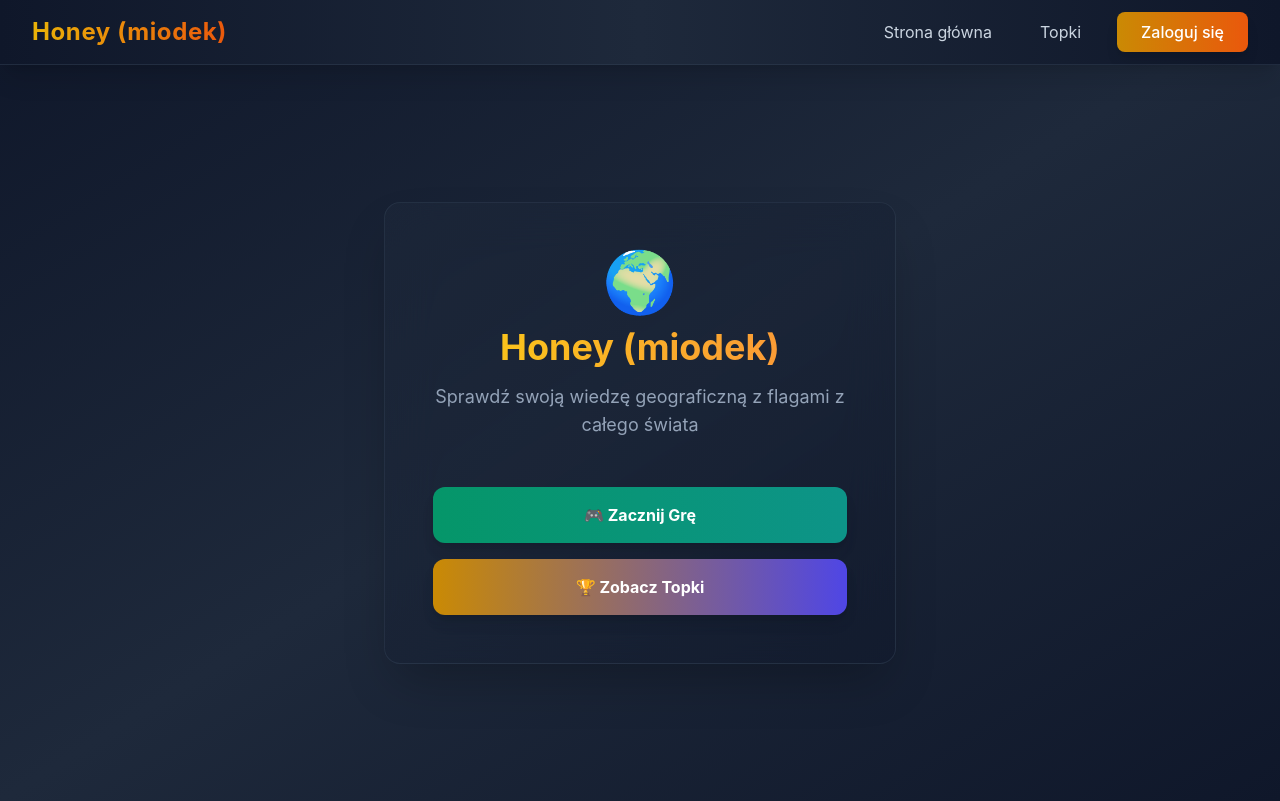
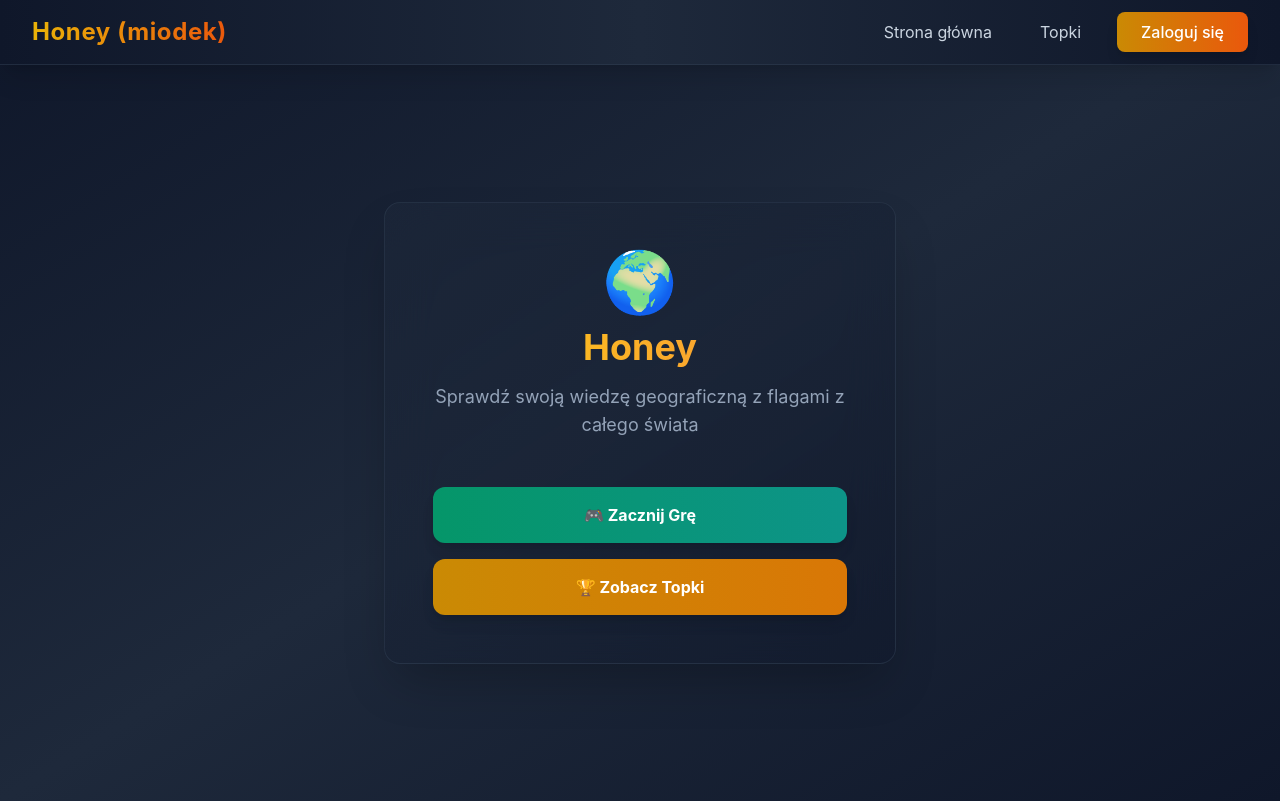
Before and after one commit to tak3down/honey, a Next.js app in the folder honey-frontend/: page / in a window 1280 px wide. Built offline with nearby package versions, Linux system fonts and the light colour scheme.

Commit message:
updated styles in honey, and added favicon

```diff
--- a/honey-frontend/app/page.tsx
+++ b/honey-frontend/app/page.tsx
@@ -218,7 +218,7 @@ export default function FlagGame() {
                 <div className="text-center mb-12">
                     <div className="text-6xl mb-4">🌍</div>
                     <h2 className="text-4xl font-bold bg-gradient-to-r from-yellow-400 to-orange-400 bg-clip-text text-transparent mb-4">
-                        Honey (miodek)
+                        Honey
                     </h2>
                     <p className="text-slate-400 text-lg">Sprawdź swoją wiedzę geograficzną z flagami z całego świata</p>
                 </div>
@@ -238,7 +238,7 @@ export default function FlagGame() {
 
                     <button
                         onClick={() => loadLeaderboard()}
-                        className="w-full bg-gradient-to-r from-yellow-600 to-indigo-600 hover:from-yellow-700 hover:to-indigo-700 text-white font-bold py-4 px-8 rounded-xl transition-all duration-200 shadow-lg transform hover:scale-105"
+                        className="w-full bg-gradient-to-r from-yellow-600 to-amber-600 hover:from-yellow-700 hover:to-amber-700 text-white font-bold py-4 px-8 rounded-xl transition-all duration-200 shadow-lg transform hover:scale-105"
                     >
                         🏆 Zobacz Topki
                     </button>
@@ -437,7 +437,7 @@ export default function FlagGame() {
                     <div className="space-y-4">
                         <button
                             onClick={() => loadLeaderboard()}
-                            className="w-full bg-gradient-to-r from-yellow-600 to-indigo-600 hover:from-yellow-700 hover:to-indigo-700 text-white font-bold py-4 px-8 rounded-xl transition-all duration-200 shadow-lg transform hover:scale-105"
+                            className="w-full bg-gradient-to-r from-yellow-600 to-amber-600 hover:from-yellow-700 hover:to-amber-700 text-white font-bold py-4 px-8 rounded-xl transition-all duration-200 shadow-lg transform hover:scale-105"
                         >
                             🏆 Wyświetl Topki
                         </button>
@@ -504,7 +504,7 @@ export default function FlagGame() {
                                             className="text-sm text-slate-400">{formatTime(entry.timeElapsed)}</div>
                                         <div
                                             className="text-xs text-slate-500">{Math.round((entry.score / 20) * 100)}%
-                                            accuracy
+                                            trafności
                                         </div>
                                     </div>
                                 </div>);
```
